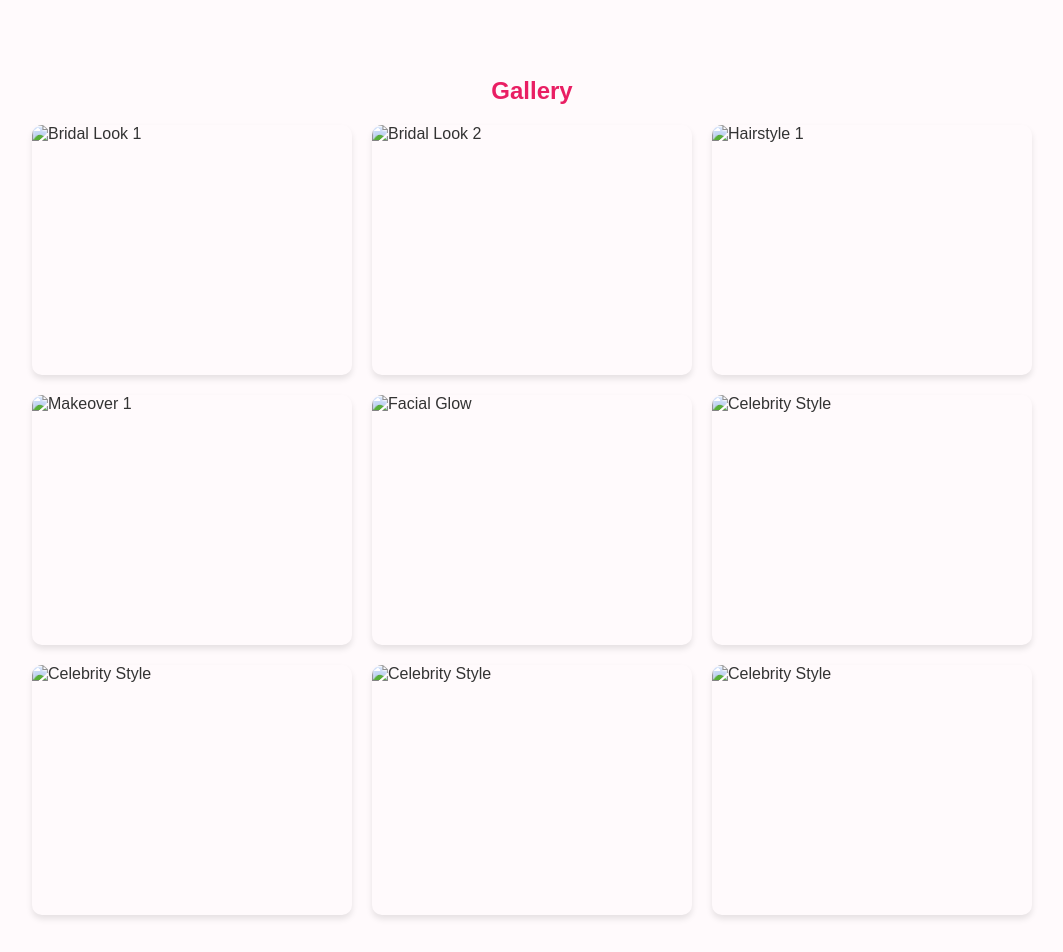
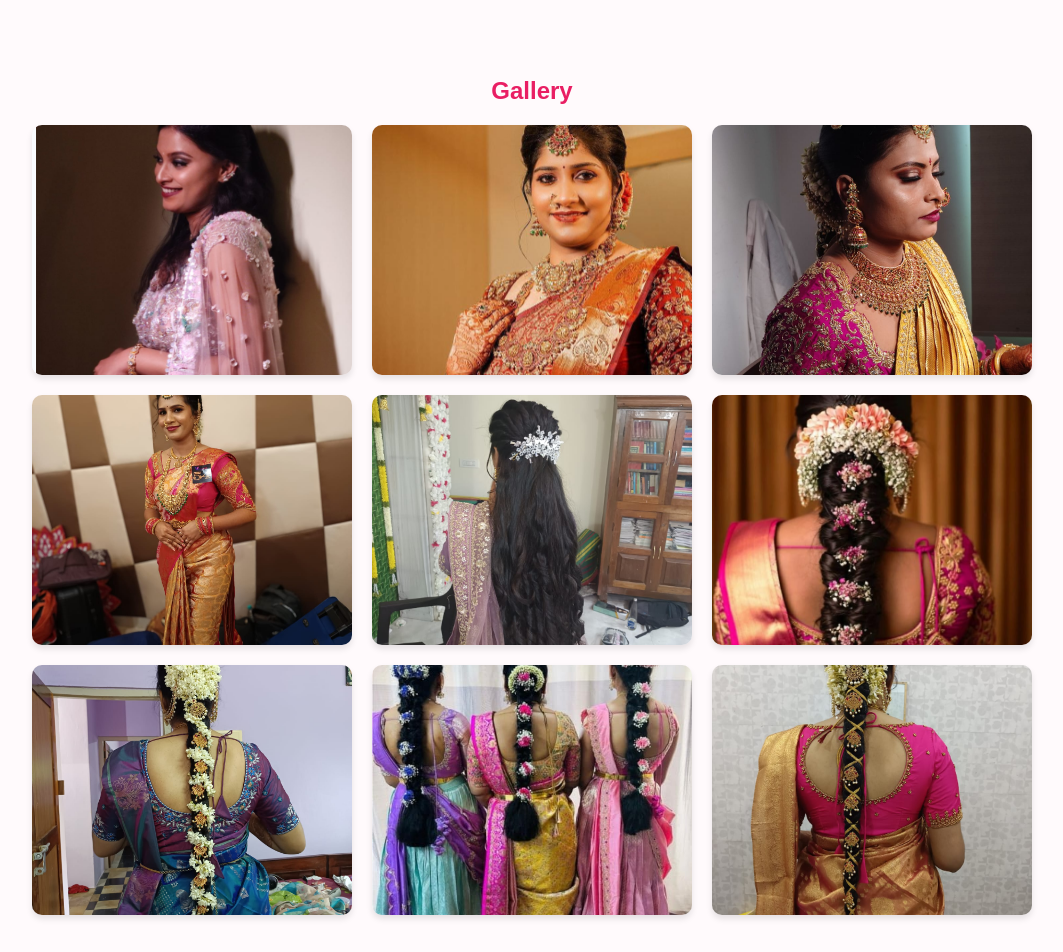
Before and after one commit to maadhurya29/Dream9-website, a plain HTML site: page index.html in a window 1280 px wide. Shown: the part 2700-3652 px from the top of the page, without its empty margins (108-1171 px from the left). Drawn offline with Linux system fonts and the light colour scheme.

Commit message:
Update index.html

```diff
--- a/index.html
+++ b/index.html
@@ -256,15 +256,15 @@
  <section id="gallery">
   <h2>Gallery</h2>
   <div class="gallery">
-    <img src="images/screenshot-2025-08-17-182608.png" alt="Bridal Look 1">
-    <img src="images/screenshot-2025-08-17-183007.png" alt="Bridal Look 2">
-    <img src="images/whatsapp-image-2025-08-17-17-56-09-1.jpeg" alt="Hairstyle 1">
-    <img src="images/whatsapp-image-2025-08-17-17-56-16.jpeg" alt="Makeover 1">
-    <img src="images/whatsapp-image-2025-08-17-17-56-17.jpeg" alt="Facial Glow">
-    <img src="images/whatsapp-image-2025-08-17-17-56-20.jpeg" alt="Celebrity Style">
-    <img src="images/whatsapp-image-2025-08-17-17-56-21-1.jpeg" alt="Celebrity Style">
-    <img src="images/whatsapp-image-2025-08-17-17-56-21.jpeg" alt="Celebrity Style">
-    <img src="images/whatsapp-image-2025-08-17-17-56-22.jpeg" alt="Celebrity Style">
+    <img src="images/1.png" alt="Bridal Look 1">
+    <img src="images/3.png" alt="Bridal Look 2">
+    <img src="images/4.jpeg" alt="Hairstyle 1">
+    <img src="images/5.jpeg" alt="Makeover 1">
+    <img src="images/6.jpeg" alt="Facial Glow">
+    <img src="images/7.jpeg" alt="Celebrity Style">
+    <img src="images/8.jpeg" alt="Celebrity Style">
+    <img src="images/9.jpeg" alt="Celebrity Style">
+    <img src="images/10.jpeg" alt="Celebrity Style">
   </div>
 </section>
 
```
